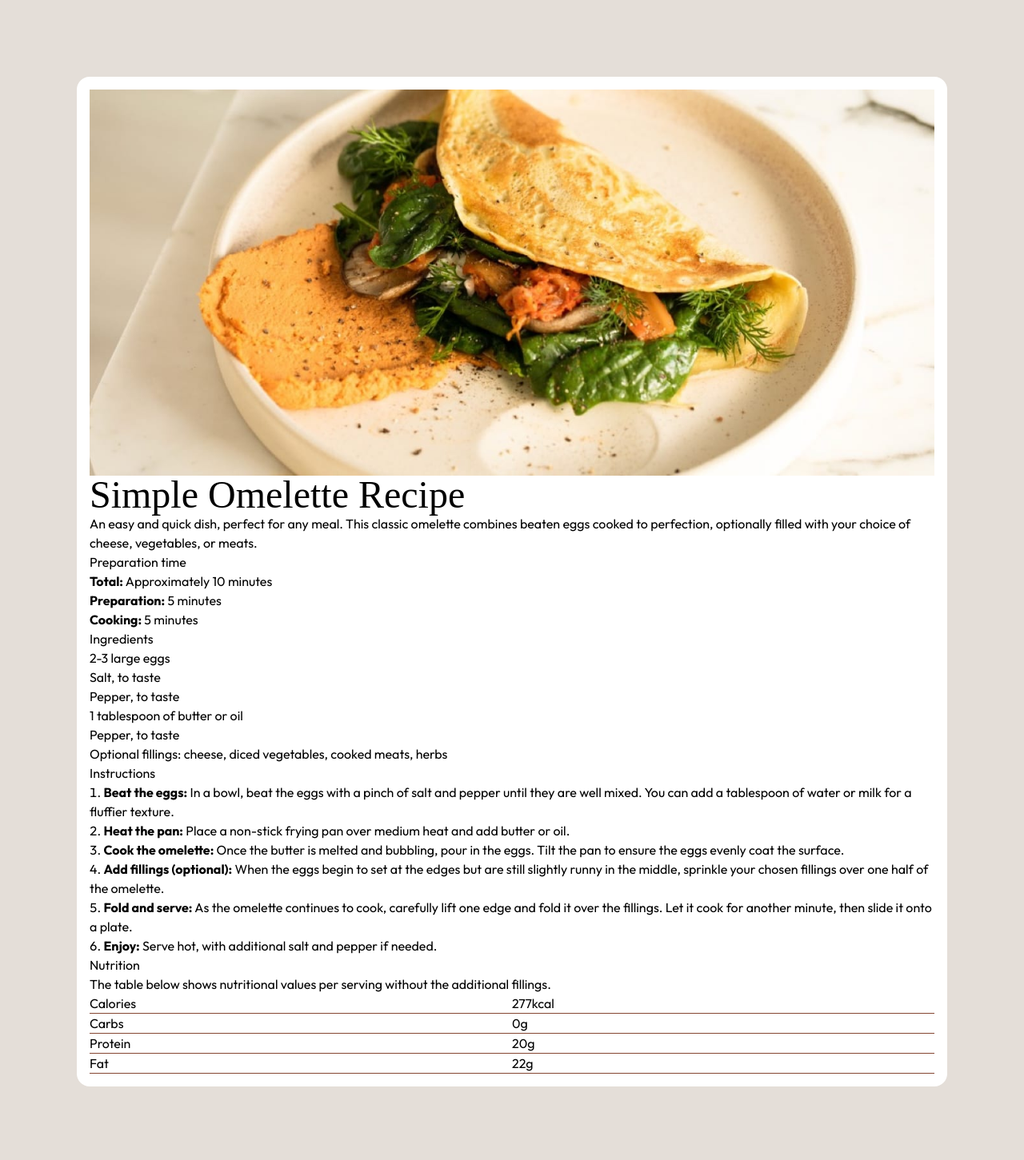
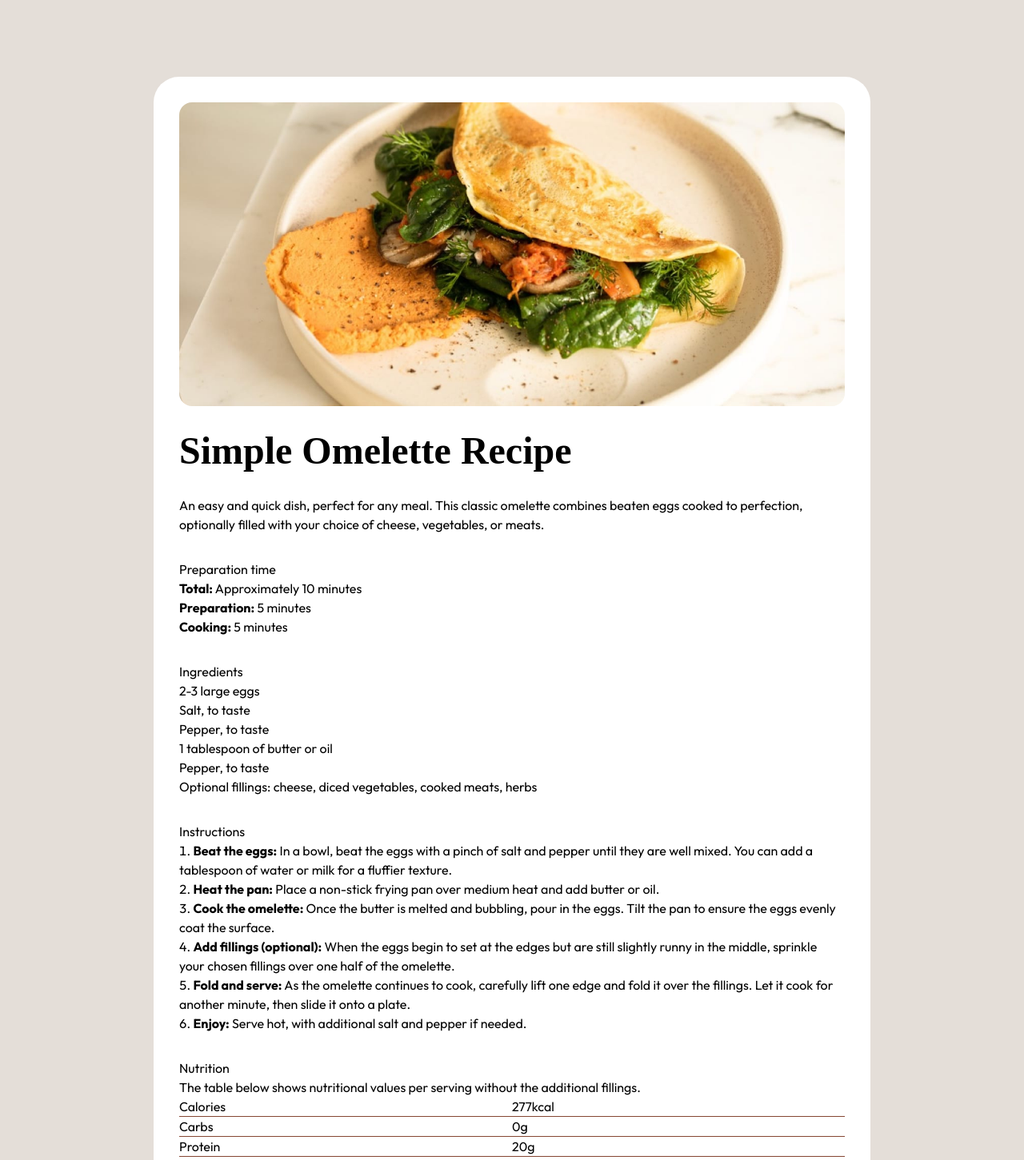
Before and after one commit to lilKriT/fem-recipe-page, a Next.js app: page / in a window 1280 px wide. Shown: the top 1451 px of the page at 80% size. Built offline with nearby package versions, Linux system fonts and the light colour scheme.

Commit message:
Added favicon. Some styling.

```diff
--- a/app/layout.tsx
+++ b/app/layout.tsx
@@ -15,6 +15,9 @@ const youngSerif = localFont({
 export const metadata: Metadata = {
   title: "FEM - Recipe page",
   description: "Created by lilKriT",
+  icons: {
+    icon: "favicon.png",
+  },
 };
 
 export default function RootLayout({
--- a/app/page.tsx
+++ b/app/page.tsx
@@ -2,10 +2,16 @@ import Image from "next/image";
 
 export default function Home() {
   return (
-    <section className="flex justify-center items-start min-h-dvh p-24">
-      <div className="bg-white p-4 rounded-2xl">
-        <Image src="/omelette.jpeg" width={1312} height={600} alt="asdf" />
-        <h1 className="text-black text-5xl font-outfit">
+    <section className="flex justify-center items-start min-h-dvh py-24">
+      <div className="container max-w-4xl bg-white p-8 rounded-4xl flex flex-col gap-8">
+        <Image
+          src="/omelette.jpeg"
+          width={1312}
+          height={600}
+          alt="A tasty omelette! Enjoy."
+          className="rounded-2xl"
+        />
+        <h1 className="text-black text-5xl font-outfit font-bold">
           Simple Omelette Recipe
         </h1>
 
@@ -89,7 +95,8 @@ export default function Home() {
             The table below shows nutritional values per serving without the
             additional fillings.
           </p>
-          <table className="w-full table-fixed *:border-b *:border-brown-800">
+          <table className="w-full table-fixed">
+            <tbody className="*:border-b *:border-brown-800">
               <tr>
                 <td>Calories</td>
                 <td>277kcal</td>
@@ -106,6 +113,7 @@ export default function Home() {
                 <td>Fat</td>
                 <td>22g</td>
               </tr>
+            </tbody>
           </table>
         </div>
       </div>
```
Also changed, not shown: public/favicon.png (renamed from app/favicon.png). Lines whose indentation alone changed are shown as unchanged.
